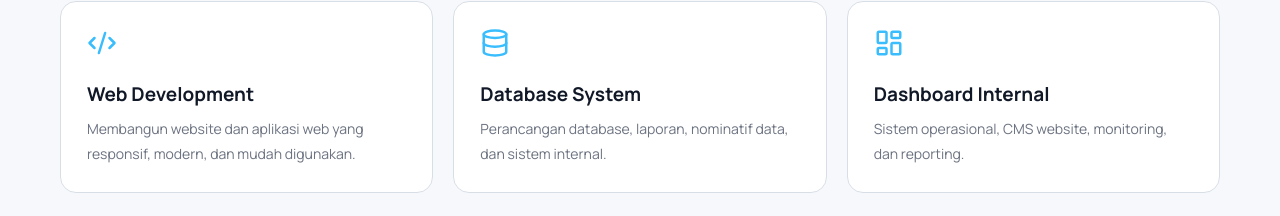
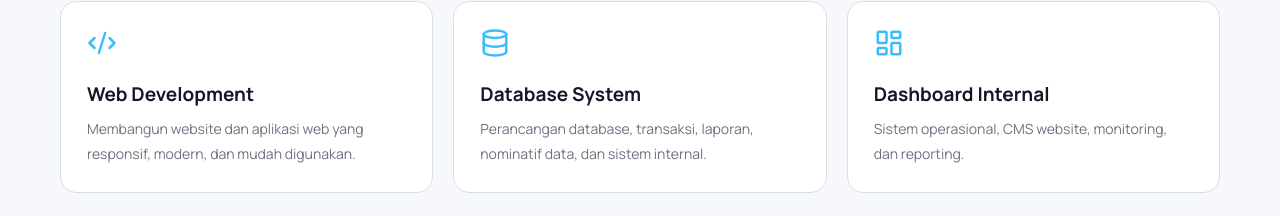
Before and after one commit to muhammadteguhrizki/teguhdev, a React (Vite) app: page / in a window 1280 px wide. Shown: the part 925-1141 px from the top of the page. Built offline with nearby package versions, Linux system fonts and the light colour scheme.

Commit message:
update home

```diff
--- a/src/pages/Home.tsx
+++ b/src/pages/Home.tsx
@@ -77,8 +77,8 @@ export default function Home() {
               <Database size={30} />
               <h3>Database System</h3>
               <p>
-                Perancangan database, laporan, nominatif data, dan sistem
-                internal.
+                Perancangan database, transaksi, laporan, nominatif data, dan
+                sistem internal.
               </p>
             </div>
 
```
